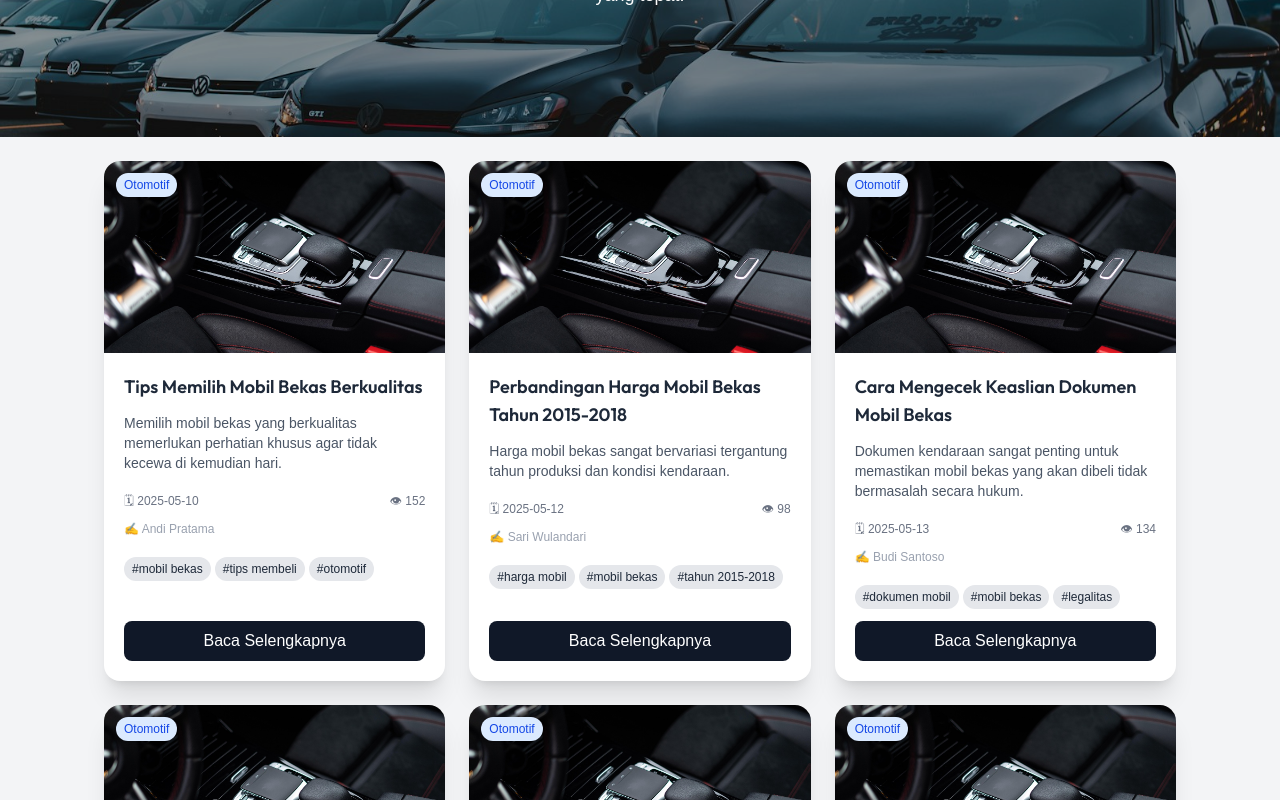
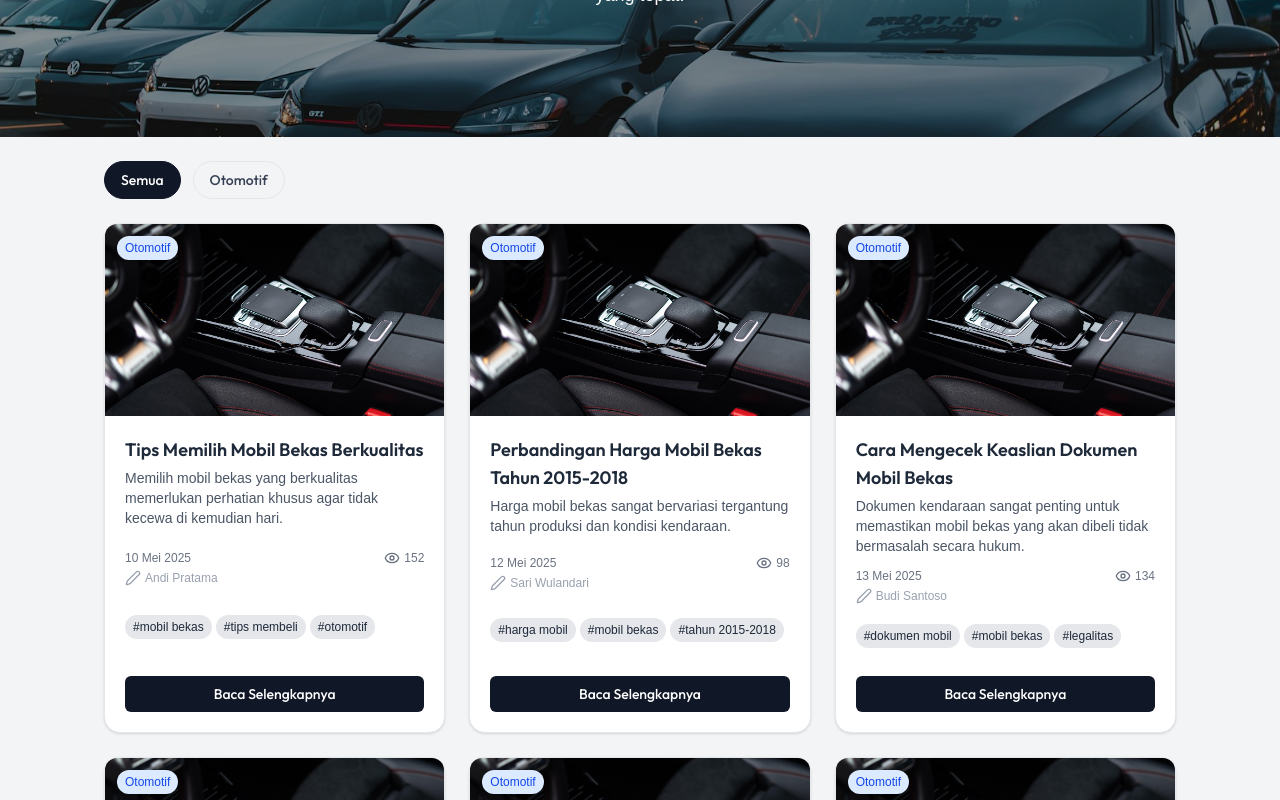
Before and after one commit to azzamfarrasruslani/Project-ShowroomMobil, a React (Vite) app: page /artikel in a window 1280 px wide. Shown: the part 300-1100 px from the top of the page. Built offline with nearby package versions, Linux system fonts and the light colour scheme; a web font is replaced by a local one.

Commit message:
feat: enhance ArtikelCard component with category filtering and pagination

```diff
--- a/src/components/guest/artikel/ArtikelCard.jsx
+++ b/src/components/guest/artikel/ArtikelCard.jsx
@@ -1,38 +1,108 @@
-import { useState } from "react";
+import { useState, useEffect } from "react";
 import dataArtikel from "../../../data/data_artikel.json";
 import { Link } from "react-router-dom";
+import { Eye, Pen } from "lucide-react";
+
+// Ambil semua kategori unik dari data
+const getKategoriUnik = (data) => {
+  const semua = ["Semua"];
+  const kategoriLain = [...new Set(data.map((item) => item.kategori))];
+  return semua.concat(kategoriLain);
+};
+
 export default function ArtikelCard() {
   const [artikel] = useState(dataArtikel);
+  const [tabAktif, setTabAktif] = useState("Semua");
+  const [page, setPage] = useState(1);
+  const itemPerPage = 9;
+
+  const kategoriUnik = getKategoriUnik(dataArtikel);
+
+  // Reset halaman saat tab berubah
+  useEffect(() => {
+    setPage(1);
+  }, [tabAktif]);
+
+  // Filter dan paginasi artikel
+  const artikelTerfilter =
+    tabAktif === "Semua"
+      ? artikel
+      : artikel.filter((item) => item.kategori === tabAktif);
+
+
+
+  const artikelDitampilkan = artikelTerfilter.slice(0, page * itemPerPage);
 
   return (
-    <div className="grid min-h-screen grid-cols-1 gap-6 p-6 sm:grid-cols-2 lg:grid-cols-3">
-      {artikel.map((item, index) => (
+    <div className="p-6">
+      {/* Tab Navigasi */}
+      <div className="mb-6 flex flex-wrap gap-3">
+        {kategoriUnik.map((kategori) => (
+          <button
+            key={kategori}
+            onClick={() => setTabAktif(kategori)}
+            className={`px-4 py-2 rounded-full text-sm font-medium border transition ${
+              tabAktif === kategori
+                ? "bg-gray-900 text-white border-gray-900"
+                : "bg-gray-100 text-gray-700 border-gray-200 hover:bg-gray-200"
+            }`}
+          >
+            {kategori}
+          </button>
+        ))}
+      </div>
+
+      {/* Daftar Artikel */}
+      <div className="grid grid-cols-1 gap-6 sm:grid-cols-2 lg:grid-cols-3">
+        {artikelDitampilkan.map((item, index) => (
           <div
             key={index}
-          className="group flex flex-col overflow-hidden rounded-2xl bg-white shadow-xl transition duration-300 hover:shadow-2xl"
+            className="group flex flex-col justify-between rounded-2xl border border-gray-200 bg-white shadow-sm transition duration-300 hover:shadow-lg"
           >
             <div className="relative">
               <img
                 src={item.gambar}
                 alt={item.judul_artikel}
-              className="h-48 w-full object-cover transition duration-300 group-hover:scale-105"
+                className="h-48 w-full object-cover transition duration-300 rounded-t-xl"
               />
               <span className="absolute top-3 left-3 rounded-full bg-blue-100 px-2 py-1 text-xs text-blue-700 shadow">
                 {item.kategori}
               </span>
             </div>
 
-          {/* Kontainer konten yang fleksibel */}
-          <div className="flex flex-1 flex-col space-y-3 p-5">
+            <div className="flex flex-1 flex-col justify-between space-y-3 p-5">
+              <div>
                 <h2 className="text-lg font-semibold text-gray-800 transition group-hover:text-blue-600">
                   {item.judul_artikel}
                 </h2>
-            <p className="text-sm text-gray-600">{item.pendahuluan}</p>
-            <div className="flex items-center justify-between pt-2 text-xs text-gray-500">
-              <span>🗓 {item.tanggal_publikasi}</span>
-              <span>👁 {item.jumlah_view}</span>
+                <p className="mt-1 line-clamp-3 text-sm text-gray-600">
+                  {item.pendahuluan}
+                </p>
               </div>
-            <div className="text-xs text-gray-400">✍️ {item.penulis}</div>
+
+              <div className="space-y-1 text-xs text-gray-500">
+                <div className="flex items-center justify-between">
+                  <span>
+                    {new Date(item.tanggal_publikasi).toLocaleDateString(
+                      "id-ID",
+                      {
+                        day: "numeric",
+                        month: "short",
+                        year: "numeric",
+                      }
+                    )}
+                  </span>
+                  <span className="flex items-center gap-1">
+                    <Eye className="h-4 w-4" />
+                    {item.jumlah_view}
+                  </span>
+                </div>
+                <div className="flex items-center gap-1 text-gray-400">
+                  <Pen className="h-4 w-4" />
+                  {item.penulis}
+                </div>
+              </div>
+
               <div className="flex flex-wrap gap-1 pt-2">
                 {item.tags.map((tag, i) => (
                   <span
@@ -44,10 +114,9 @@ export default function ArtikelCard() {
                 ))}
               </div>
 
-            {/* Tombol di bawah */}
               <Link
                 to={`/artikel/${item.id}`}
-              className="mt-auto w-full rounded-lg bg-gray-900 px-4 py-2 text-center text-white transition hover:bg-yellow-600"
+                className="mt-4 inline-block w-full rounded-md bg-gray-900 px-4 py-2 text-center text-sm font-medium text-white transition hover:bg-yellow-600"
               >
                 Baca Selengkapnya
               </Link>
@@ -55,5 +124,25 @@ export default function ArtikelCard() {
           </div>
         ))}
       </div>
+
+      {/* Jika tidak ada artikel */}
+      {artikelTerfilter.length === 0 && (
+        <div className="text-center text-gray-500 mt-10">
+          Tidak ada artikel pada kategori ini.
+        </div>
+      )}
+
+      {/* Tombol Next */}
+      {artikelDitampilkan.length < artikelTerfilter.length && (
+        <div className="mt-8 text-center">
+          <button
+            onClick={() => setPage((prev) => prev + 1)}
+            className="rounded-md bg-gray-900 px-6 py-2 text-white text-sm font-medium transition hover:bg-yellow-600"
+          >
+            Tampilkan Lebih Banyak
+          </button>
+        </div>
+      )}
+    </div>
   );
 }
```
Lines whose indentation alone changed are shown as unchanged.
